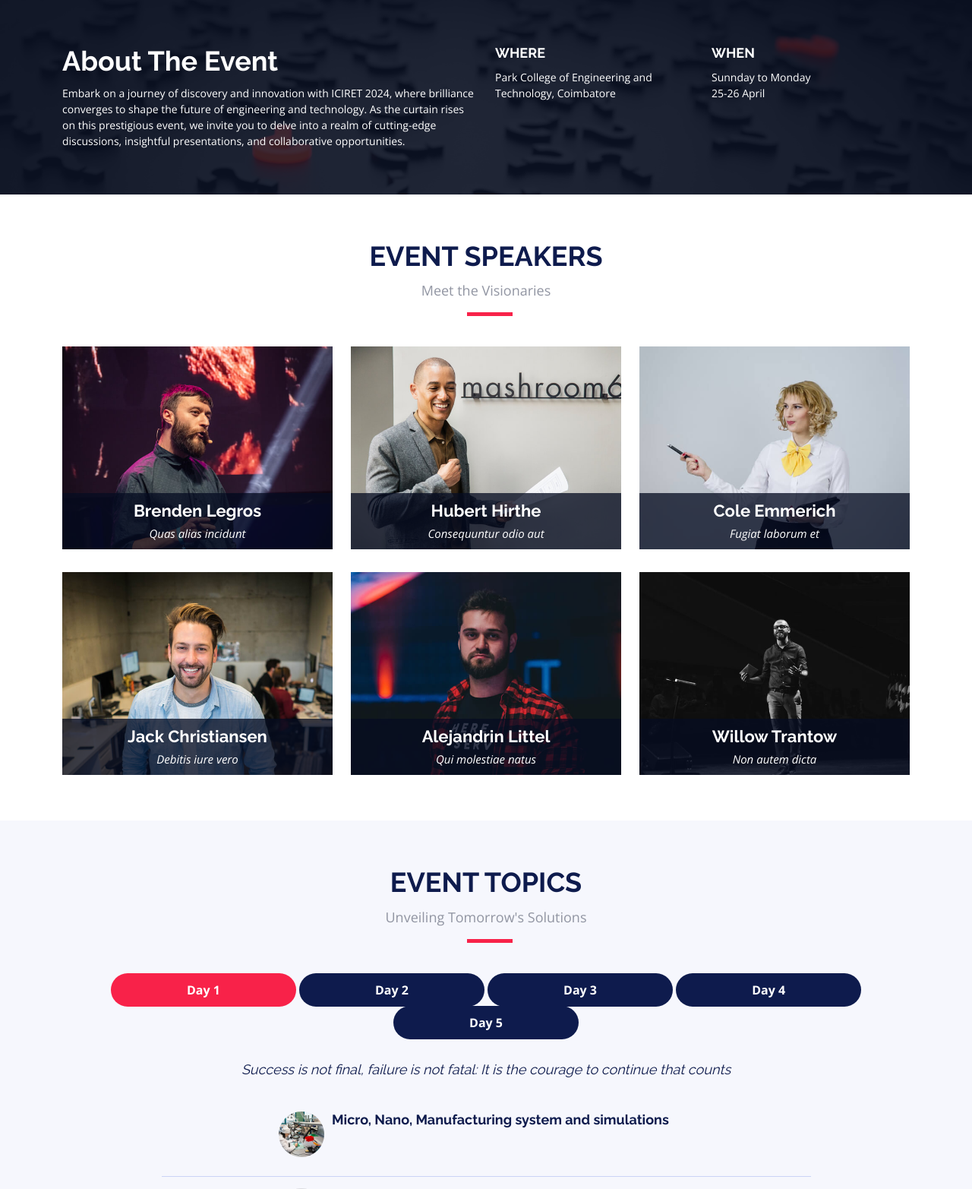
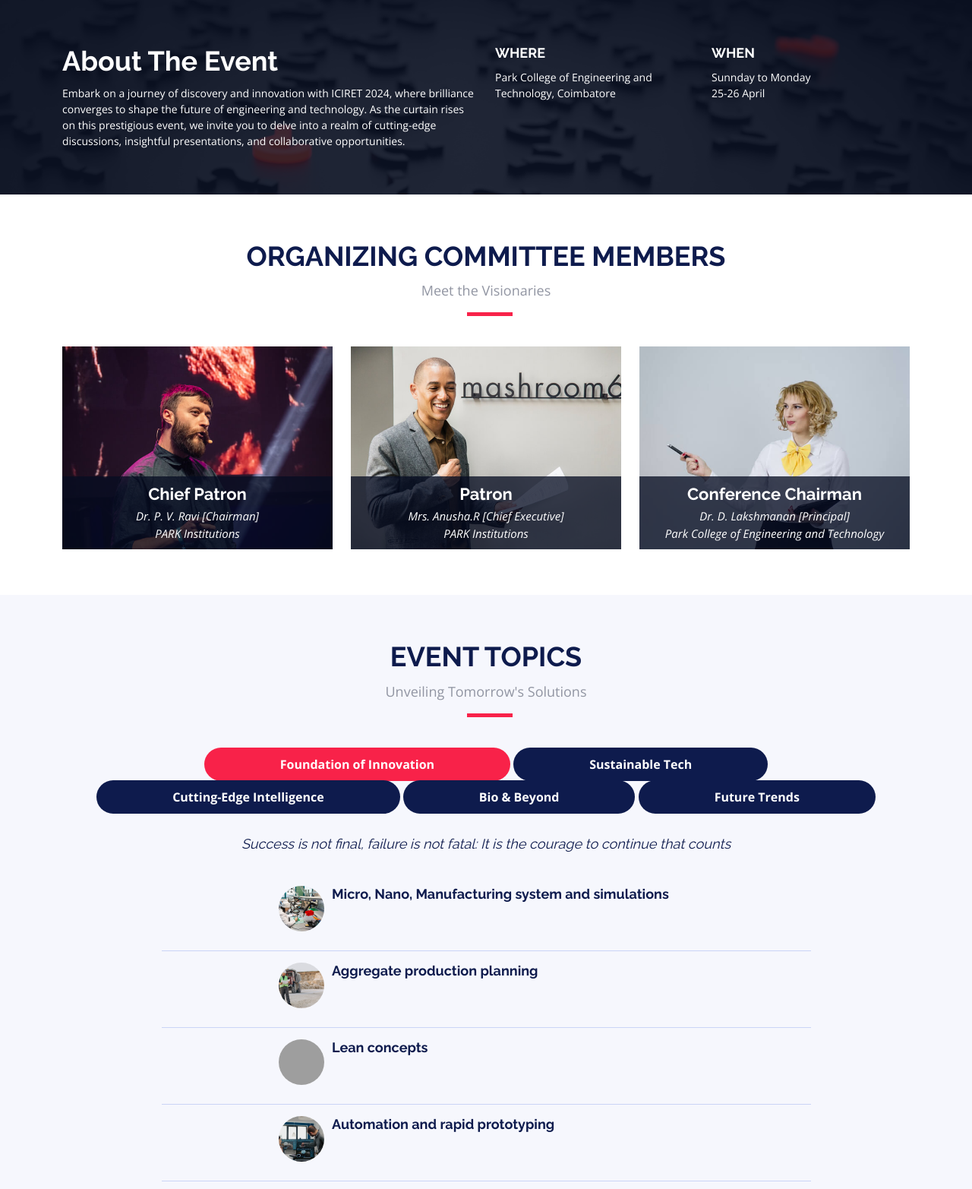
Before and after one commit to jothiswaranoh/conference, a PHP site: page / in a window 1280 px wide. Shown: the part 801-2366 px from the top of the page at 76% size. Run offline with PHP 8.4, Linux system fonts and the light colour scheme; data that the repository does not hold is empty; style sheets or scripts are compiled from the project's sources; grey boxes are pictures that could not be loaded.

Commit message:
changes are done

```diff
--- a/_partials/_contact.php
+++ b/_partials/_contact.php
@@ -22,7 +22,7 @@
             <div class="contact-phone">
               <i class="bi bi-phone"></i>
               <h3>Phone Number</h3>
-              <p><a href="tel:+155895548855">+919500874993<br>+91-421-2334453</a></p>
+              <p><a href="tel:+155895548855">+919500874993<br>0421-2334453</a></p>
             </div>
           </div>
 
--- a/_partials/_footer.php
+++ b/_partials/_footer.php
@@ -7,7 +7,7 @@
       <div class="row">
 
         <div class="col-lg-3 col-md-6 footer-info">
-          <img src="assets/img/logo.png" alt="TheEvenet">
+          <img src="assets\img\about\park\logo-01.png" alt="TheEvenet">
           <p>Embark on a journey of discovery and innovation with ICIRET 2024, where brilliance converges
              to shape the future of engineering and technology. As the curtain rises on this prestigious
              event, we invite you to delve into a realm of cutting-edge discussions, insightful presentations,
@@ -39,11 +39,12 @@
         <div class="col-lg-3 col-md-6 footer-contact">
           <h4>Contact Us</h4>
           <p>
-            A108 Adam Street <br>
-            New York, NY 535022<br>
-            United States <br>
-            <strong>Phone:</strong> +1 5589 55488 55<br>
-            <strong>Email:</strong> info@example.com<br>
+          Park College of Engineering and Technology<br>NH-47, Kaniyur, Coimbatore,<br>Tamil Nadu, India<br>
+            <strong>Phone:</strong> +919500874993<br>
+            <strong>Telefax:</strong> 0421-2334453<br>
+
+            <strong>Email:</strong> pceticiret2024@gmail.com
+<br>
           </p>
 
           <div class="social-links">
--- a/_partials/_header.php
+++ b/_partials/_header.php
@@ -13,7 +13,7 @@
         <ul>
           <li><a class="nav-link scrollto active" href="#hero">Home</a></li>
           <li><a class="nav-link scrollto" href="#about">About</a></li>
-          <li><a class="nav-link scrollto" href="#speakers">Speakers</a></li>
+          <li><a class="nav-link scrollto" href="#speakers">Committee</a></li>
           <!-- Event sehedule is changed as Event Topics -->
           <li><a class="nav-link scrollto" href="#schedule">Topics</a></li>
           <li><a class="nav-link scrollto" href="#venue">Venue</a></li>
--- a/_partials/_hotels.php
+++ b/_partials/_hotels.php
@@ -17,7 +17,7 @@
               <p class="wow fadeInLeftBig">
           All papers submitted to the conference will be peer-reviewed and evaluated for their originpty, technical
           content and relevance to the conference.
-              </p>
+              <!-- </p>
                <div class="stars">
                 <i class="bi bi-star-fill"></i>
                 <i class="bi bi-star-fill"></i>
@@ -25,7 +25,7 @@
                 <i class="bi bi-star-fill"></i>
                 <i class="bi bi-star-fill"></i>
               </div>
-              <p>0.4 Mile from the Venue</p>
+              <p>0.4 Mile from the Venue</p> -->
             </div>
           </div>
 
@@ -37,14 +37,14 @@
               <h3><a href="#">Publish reviewed</a></h3>
               <p>Journals of international reputation have accepted to publish reviewed papers of this conference, after
           further peer review.</p>
-              <div class="stars">
+              <!-- <div class="stars">
                 <i class="bi bi-star-fill"></i>
                 <i class="bi bi-star-fill"></i>
                 <i class="bi bi-star-fill"></i>
                 <i class="bi bi-star-fill"></i>
                 <i class="bi bi-star-fill-half-full"></i>
               </div>
-              <p>0.5 Mile from the Venue</p>
+              <p>0.5 Mile from the Venue</p> -->
             </div>
           </div>
 
@@ -56,17 +56,19 @@
               <h3><a href="#">Anna University's published</a></h3>
               <p> The published research in annexure -1 of Anna University's new list journals have accepted to publish the
           selected papers after peer review.</p>
-              <div class="stars">
+              <!-- <div class="stars">
                 <i class="bi bi-star-fill"></i>
                 <i class="bi bi-star-fill"></i>
                 <i class="bi bi-star-fill"></i>
                 <i class="bi bi-star-fill"></i>
               </div>
               <p>0.6 Mile from the Venue</p>
-            </div>
+            </div> -->
           </div>
 
         </div>
       </div>
 
+
+
     </section><!-- End Hotels Section -->
--- a/_partials/_schedule.php
+++ b/_partials/_schedule.php
@@ -8,19 +8,19 @@
 
         <ul class="nav nav-tabs" role="tablist" data-aos="fade-up" data-aos-delay="100">
           <li class="nav-item">
-            <a class="nav-link active" href="#day-1" role="tab" data-bs-toggle="tab">Day 1</a>
+            <a class="nav-link active" href="#day-1" role="tab" data-bs-toggle="tab">Foundation of Innovation</a>
           </li>
           <li class="nav-item">
-            <a class="nav-link" href="#day-2" role="tab" data-bs-toggle="tab">Day 2</a>
+            <a class="nav-link" href="#day-2" role="tab" data-bs-toggle="tab">Sustainable Tech</a>
           </li>
           <li class="nav-item">
-            <a class="nav-link" href="#day-3" role="tab" data-bs-toggle="tab">Day 3</a>
+            <a class="nav-link" href="#day-3" role="tab" data-bs-toggle="tab">Cutting-Edge Intelligence</a>
           </li>
           <li class="nav-item">
-            <a class="nav-link" href="#day-4" role="tab" data-bs-toggle="tab">Day 4</a>
+            <a class="nav-link" href="#day-4" role="tab" data-bs-toggle="tab">Bio & Beyond</a>
           </li>
           <li class="nav-item">
-            <a class="nav-link" href="#day-5" role="tab" data-bs-toggle="tab">Day 5</a>
+            <a class="nav-link" href="#day-5" role="tab" data-bs-toggle="tab">Future Trends</a>
           </li>
         </ul>
 
--- a/_partials/_speacker.php
+++ b/_partials/_speacker.php
@@ -2,7 +2,7 @@
     <section id="speakers">
       <div class="container" data-aos="fade-up">
         <div class="section-header">
-          <h2>Event Speakers</h2>
+          <h2>Organizing Committee Members</h2>
           <p>Meet the Visionaries</p>
         </div>
 
@@ -11,8 +11,8 @@
             <div class="speaker" data-aos="fade-up" data-aos-delay="100">
               <img src="assets/img/speakers/1.jpg" alt="Speaker 1" class="img-fluid">
               <div class="details">
-                <h3><a href="speaker-details.html">Brenden Legros</a></h3>
-                <p>Quas alias incidunt</p>
+                <h3><a href="speaker-details.html">Chief Patron</a></h3>
+                <p>Dr. P. V. Ravi [Chairman]<br>PARK Institutions</p>
                 <div class="social">
                   <a href=""><i class="bi bi-twitter"></i></a>
                   <a href=""><i class="bi bi-facebook"></i></a>
@@ -26,8 +26,8 @@
             <div class="speaker" data-aos="fade-up" data-aos-delay="200">
               <img src="assets/img/speakers/2.jpg" alt="Speaker 2" class="img-fluid">
               <div class="details">
-                <h3><a href="speaker-details.html">Hubert Hirthe</a></h3>
-                <p>Consequuntur odio aut</p>
+                <h3><a href="speaker-details.html">Patron</a></h3>
+                <p>Mrs. Anusha.R [Chief Executive]<br>PARK Institutions</p>
                 <div class="social">
                   <a href=""><i class="bi bi-twitter"></i></a>
                   <a href=""><i class="bi bi-facebook"></i></a>
@@ -41,8 +41,8 @@
             <div class="speaker" data-aos="fade-up" data-aos-delay="300">
               <img src="assets/img/speakers/3.jpg" alt="Speaker 3" class="img-fluid">
               <div class="details">
-                <h3><a href="speaker-details.html">Cole Emmerich</a></h3>
-                <p>Fugiat laborum et</p>
+                <h3><a href="speaker-details.html">Conference Chairman</a></h3>
+                <p>Dr. D. Lakshmanan [Principal]<br>Park College of Engineering and Technology</p>
                 <div class="social">
                   <a href=""><i class="bi bi-twitter"></i></a>
                   <a href=""><i class="bi bi-facebook"></i></a>
@@ -52,7 +52,7 @@
               </div>
             </div>
           </div>
-          <div class="col-lg-4 col-md-6">
+          <!-- <div class="col-lg-4 col-md-6">
             <div class="speaker" data-aos="fade-up" data-aos-delay="100">
               <img src="assets/img/speakers/4.jpg" alt="Speaker 4" class="img-fluid">
               <div class="details">
@@ -98,6 +98,6 @@
             </div>
           </div>
         </div>
-      </div>
+      </div> -->
 
     </section><!-- End Speakers Section -->
```
